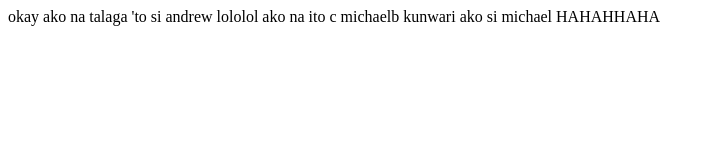
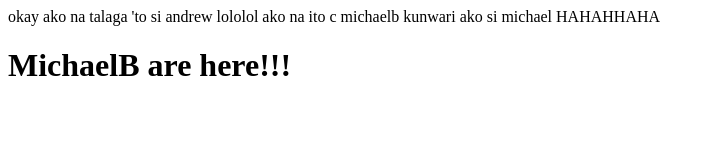
Before and after one commit to Kaiserkrow/WD11_TEAM_6, a plain HTML site: page index.html in a window 1280 px wide. Shown: the whole page, without its empty margins (0-715 px from the left). Drawn offline with Linux system fonts and the light colour scheme.

Commit message:
2nd  commit

```diff
--- a/index.html
+++ b/index.html
@@ -9,5 +9,7 @@
   <body>
     okay ako na talaga 'to si andrew lololol ako na ito c michaelb kunwari ako
     si michael HAHAHHAHA
+
+    <h1>MichaelB are here!!!</h1>
   </body>
 </html>
```
